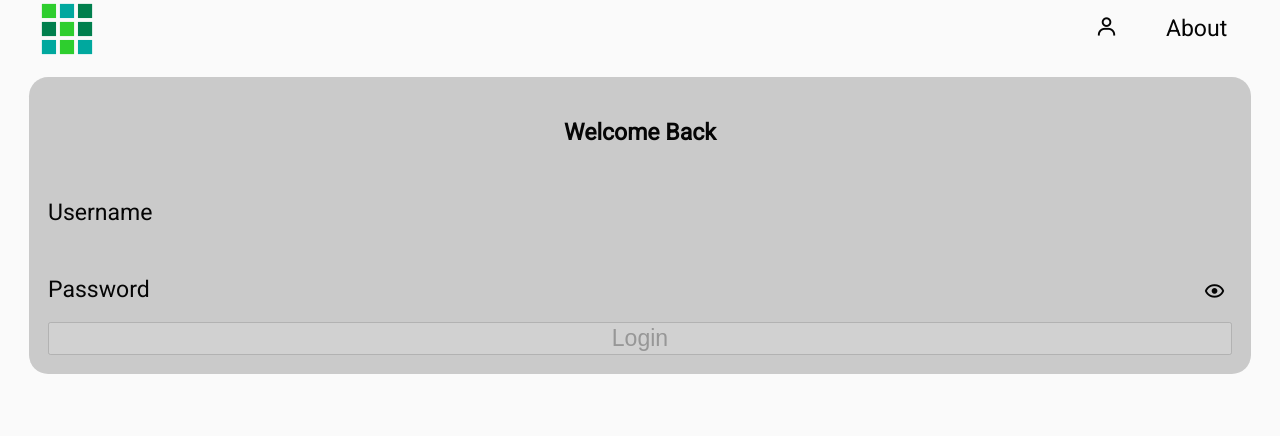
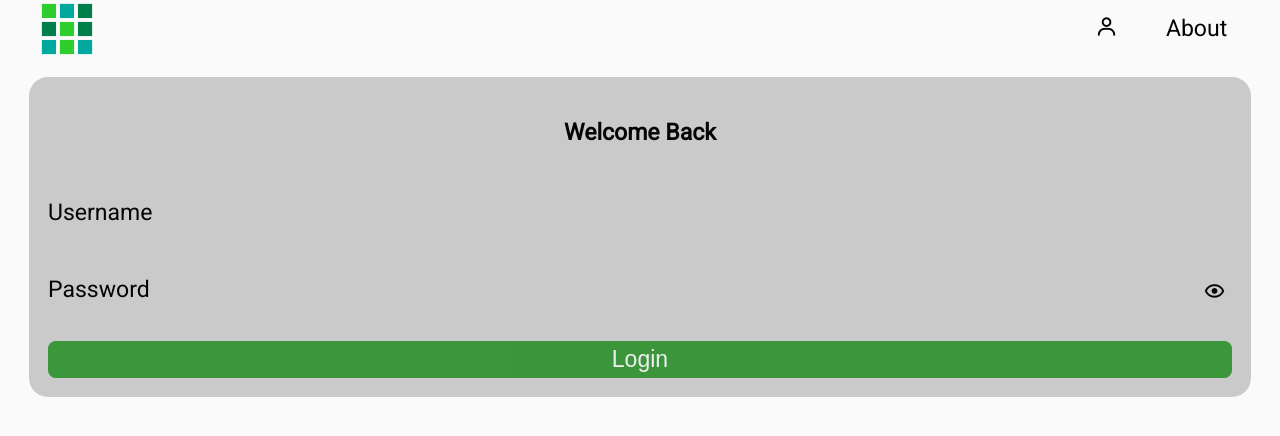
Before and after one commit to Dlurak/dloolFrontend, a SvelteKit app: page /login in a window 1280 px wide. Shown: the top 436 px of the page. Built offline with nearby package versions, Linux system fonts and the light colour scheme; no server answers.

Commit message:
changed the appereance of the button

```diff
--- a/src/routes/login/+page.svelte
+++ b/src/routes/login/+page.svelte
@@ -29,7 +29,6 @@
 				})
 			})
 				.then((res) => {
-					console.log('Am I here?');
 					switch (res.status) {
 						case 400:
 							errorText = 'Something went wrong';
@@ -103,6 +102,41 @@
 		gap: 0.5rem;
 	}
 
+	/* SUBMIT BUTTON */
+
+	input[type=submit] {
+		border: none;
+		border-radius: 0.4rem;
+		background-color: green;
+		color: white;
+		padding: .25rem;
+		cursor: pointer;
+
+		margin-top: 1rem;
+
+		box-shadow: 0 0 2rem black;
+
+		transition: all var(--transition-timing-function) var(--transition-timing);
+	}
+
+	input[type=submit]:not(:disabled):is(:hover, :focus) {
+		translate: 0 -0.25rem;
+		box-shadow: 0 15px 2rem black;
+
+		outline: none;
+	}
+
+	input[type=submit]:active {
+		transform: scale(0.95);
+		box-shadow: 0 0 2.5rem black;
+	}
+
+	input[type=submit]:disabled {
+		opacity: 0.7;
+		box-shadow: none;
+		cursor: not-allowed;
+	}
+
 	/* SUCCESS AND ERROR MESSAGES */
 
 	:is(#successMessage, #errorMessage):empty {
```
